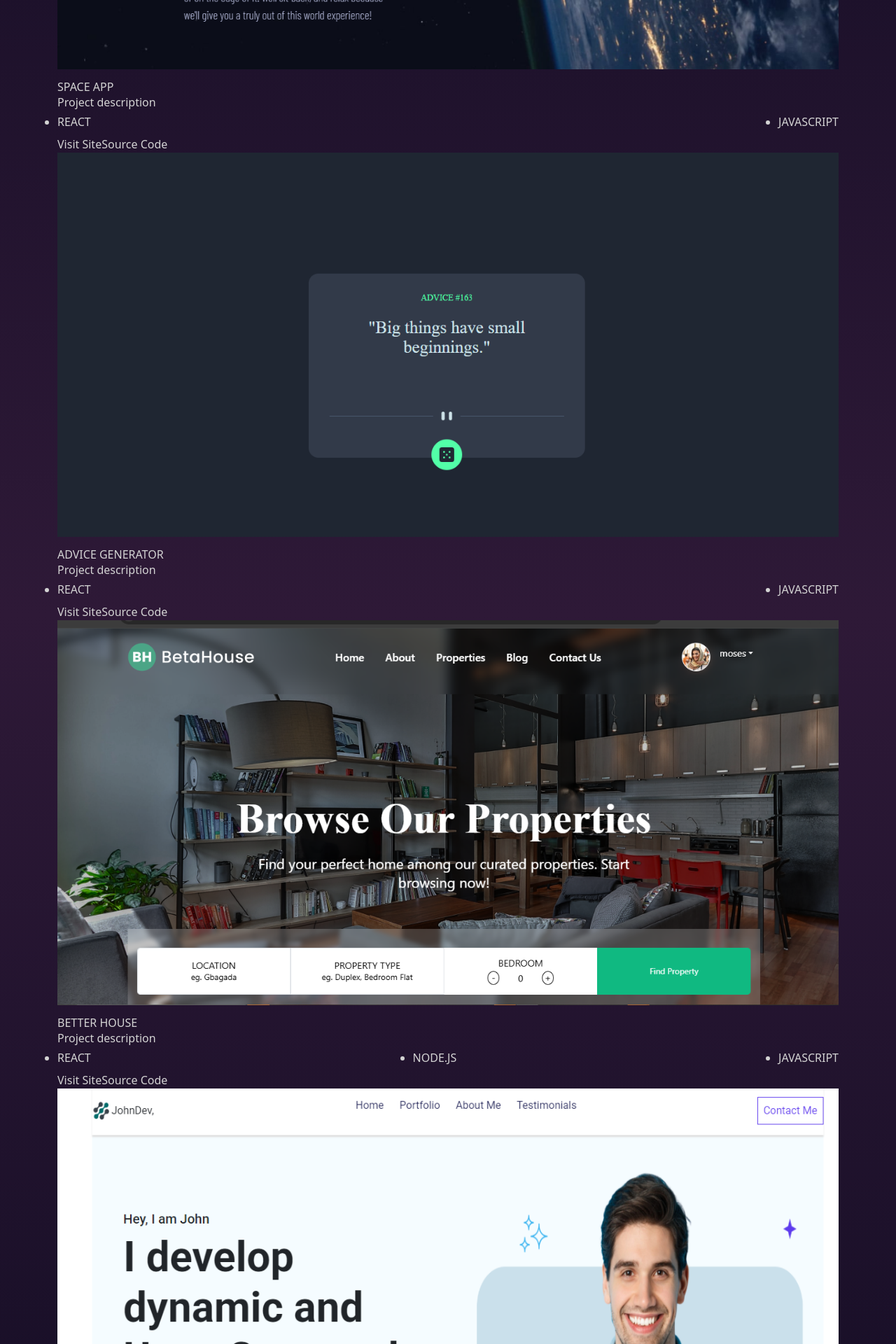
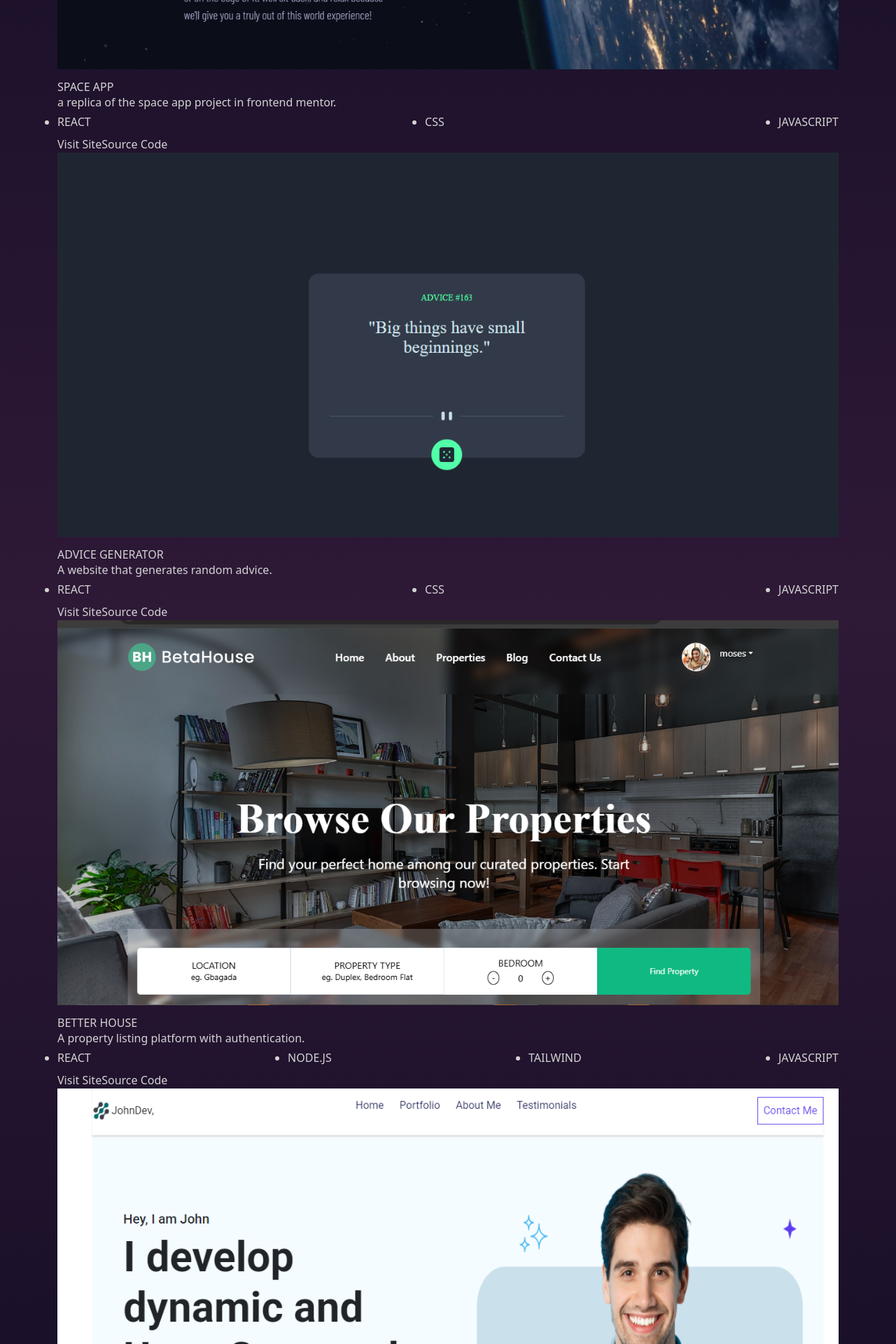
Before and after one commit to Peace-B/My-Portfolio, a React (Vite) app: page / in a window 1280 px wide. Shown: the part 3460-5380 px from the top of the page at 70% size. Built offline with nearby package versions, Linux system fonts and the light colour scheme; a web font is replaced by a local one.

Commit message:
project section: fixed

```diff
--- a/src/components/Hero.jsx
+++ b/src/components/Hero.jsx
@@ -179,7 +179,6 @@ as well as the importance of making them visually appealing to users. This is ho
               <li>GIT</li>
               <li>VSCODE</li>
               <li>NPM</li>
-              <li>NPM</li>
             </ul>
           </div>
         </Accordion.Body>
@@ -200,7 +199,7 @@ as well as the importance of making them visually appealing to users. This is ho
              </div>
                <div className='h-[150px] pl-4'>
                 <h1 className='pt-3 font-bold text-md text-purple-500'>MULTI STEP FORM</h1>
-                <p className='pb-1 text-lg'>Project description</p>
+                <p className='pb-1 text-lg'>A monthly/yearly subscription platform</p>
                   <ul className='w-2/4 pl-5 text-[13px]' style={{listStyle: "initial", display: "flex", justifyContent: "space-between"}}>
                     <li>HTML</li>
                     <li>CSS</li>
@@ -219,9 +218,10 @@ as well as the importance of making them visually appealing to users. This is ho
                </div>
                <div className='h-[150px] pl-4'>
                 <h1 className='pt-3 font-bold text-md text-purple-500'>SPACE APP</h1>
-                <p className='pb-1 text-lg'>Project description</p>
+                <p className='pb-1 text-lg'>a replica of the space app project in frontend mentor.</p>
                   <ul className='w-2/6 pl-5 text-[13px]' style={{ listStyle: "initial", display: "flex",  justifyContent: "space-between"}}>
                     <li>REACT</li>
+                    <li>CSS</li>
                     <li>JAVASCRIPT</li>
                   </ul>
                 <div className="flex items-center gap-6 pt-2">
@@ -237,9 +237,10 @@ as well as the importance of making them visually appealing to users. This is ho
                </div>
                <div className='h-[150px] pl-4'>
                 <h1 className='pt-3 font-bold text-md text-purple-500'>ADVICE GENERATOR</h1>
-                <p className='pb-1 text-lg'>Project description</p>
+                <p className='pb-1 text-lg'>A website that generates random advice.</p>
                   <ul className='w-2/6 pl-5 text-[13px]' style={{ listStyle: "initial", display: "flex", justifyContent: "space-between"}}>
                   <li>REACT</li>
+                  <li>CSS</li>
                     <li>JAVASCRIPT</li>
                   </ul>
                 <div className="flex items-center gap-6 pt-2">
@@ -254,10 +255,11 @@ as well as the importance of making them visually appealing to users. This is ho
                </div>
                <div className='h-[150px] pl-4'>
                 <h1 className='pt-3 font-bold text-md text-purple-500'>BETTER HOUSE</h1>
-                <p className='pb-1 text-lg'>Project description</p>
+                <p className='pb-1 text-lg'>A property listing platform with authentication.</p>
                   <ul className='w-2/4 pl-5 text-[13px]' style={{ listStyle: "initial", display: "flex", justifyContent: "space-between"}}>
                     <li>REACT</li>
                     <li>NODE.JS</li>
+                    <li>TAILWIND</li>
                     <li>JAVASCRIPT</li>
                   </ul>
                 <div className="flex items-center gap-6 pt-2">
@@ -272,9 +274,11 @@ as well as the importance of making them visually appealing to users. This is ho
                </div>
                <div className='h-[150px] pl-4'>
                 <h1 className='pt-3 font-bold text-md text-purple-500'>PORTFOLIO</h1>
-                <p className='pb-1 text-lg'>Project description</p>
+                <p className='pb-1 text-lg'>portfolio sample</p>
                   <ul className='w-2/6 pl-5 text-[13px]' style={{ listStyle: "initial", display: "flex", justifyContent: "space-between"}}>
                   <li>REACT</li>
+                  <li>CSS</li>
+                  <li>TAILWIND</li>
                     <li>JAVASCRIPT</li>
                   </ul>
                 <div className="flex items-center gap-6 pt-2">
@@ -293,6 +297,7 @@ as well as the importance of making them visually appealing to users. This is ho
                   <ul className='w-2/4 pl-5 text-[13px]' style={{ listStyle: "initial", display: "flex", justifyContent: "space-between"}}>
                     <li>REACT</li>
                     <li>NODE.JS</li>
+                    <li>TAILWIND</li>
                     <li>JAVASCRIPT</li>
                   </ul>
                 <div className="flex items-center gap-6 pt-2">
```
